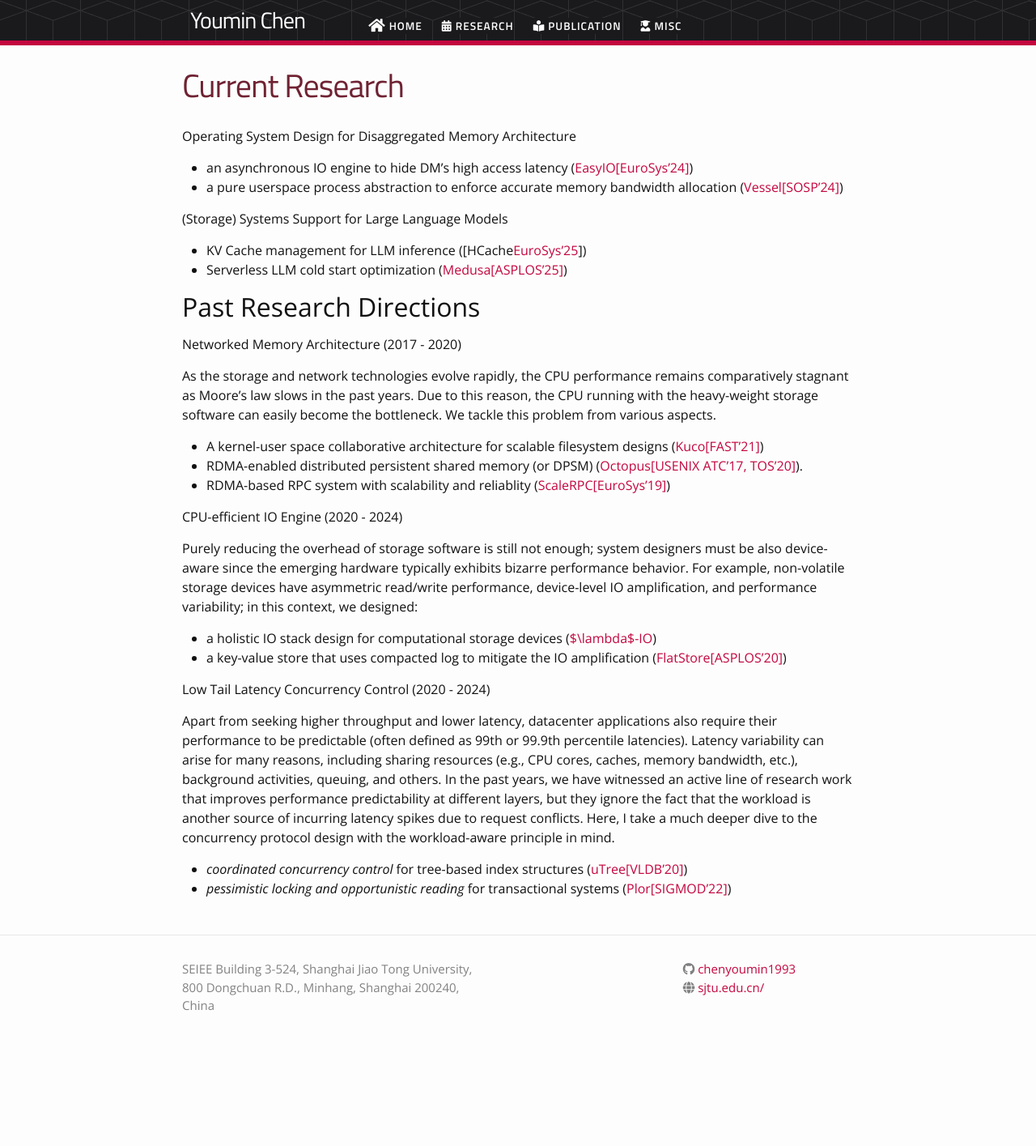
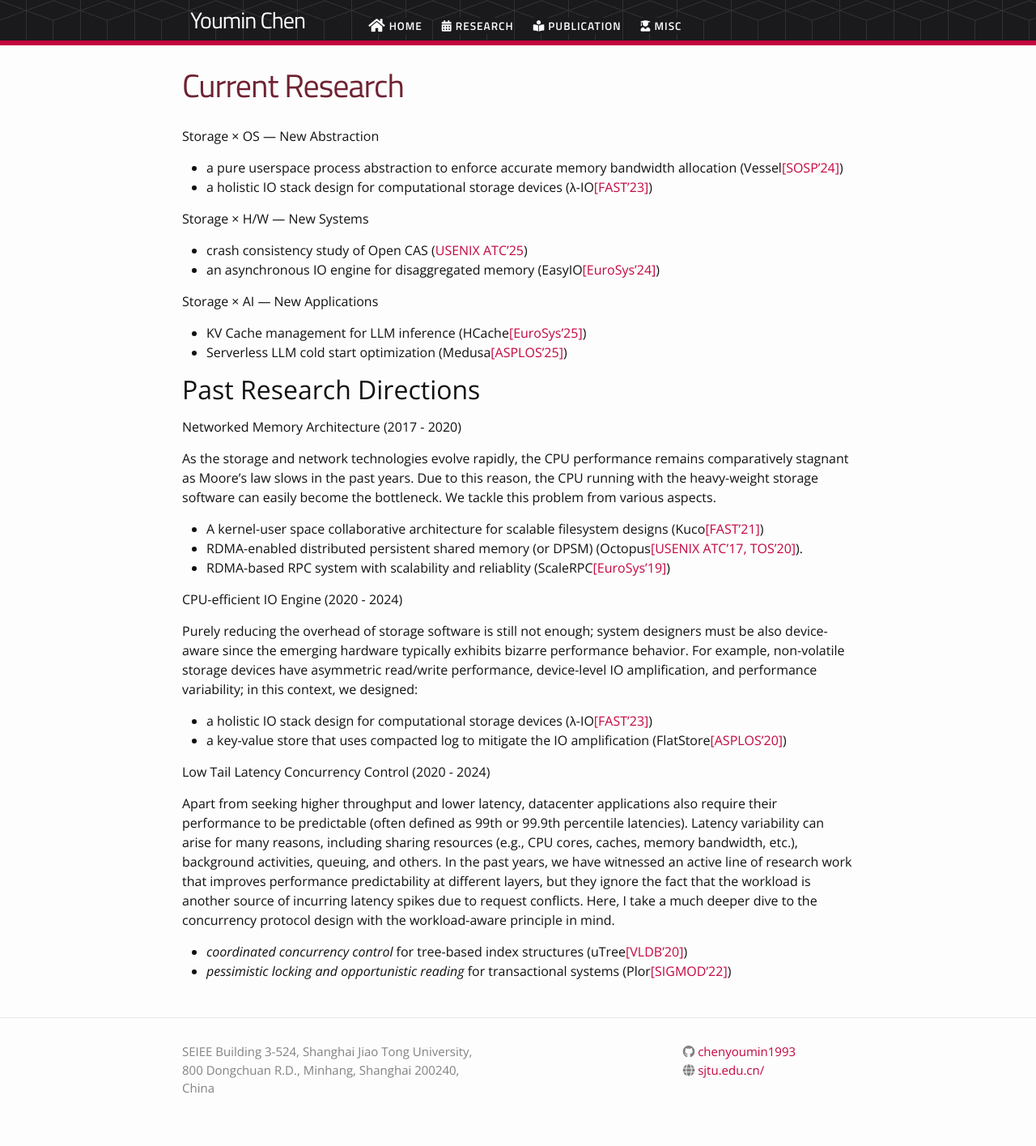
Before and after one commit to chenyoumin1993/chenyoumin1993.github.io, a Jekyll site: the page built from research.md, in a window 1280 px wide. Shown: the whole page at 81% size. Built offline with Jekyll 4.4.1, drawn with Linux system fonts in a browser that asks for light colours; nearby versions of some CDN libraries; before the commit the page ends 1313 px from its top, so only the background shows below that.

Commit message:
update research

```diff
--- a/_data/pub.yml
+++ b/_data/pub.yml
@@ -6,7 +6,7 @@
   pubname: The 2025 USENIX Annual Technical Conference
   pubnamebrief: USENIX ATC'25
   year: 2025
-  link: https://www.usenix.org/conference/atc25
+  link: https://www.usenix.org/conference/atc25/presentation/duan-shaohua
   type: conference
   highlight: 1
 
@@ -20,7 +20,7 @@
   pubname: the 30th ACM International Conference on Architectural Support for Programming Languages and Operating Systems
   pubnamebrief: ASPLOS'25
   year: 2025
-  link: https://www.asplos-conference.org/asplos2025/
+  link: /papers/asplos25-medusa.pdf
   type: conference
   highlight: 1
 
--- a/research.md
+++ b/research.md
@@ -18,15 +18,20 @@ essential for achieving optimal device bandwidth utilization, minimal CPU overhe
 </div> -->
 
 
-**Operating System Design for Disaggregated Memory Architecture**
+**Storage &times; OS** --- New Abstraction
 
-- an asynchronous IO engine to hide DM's high access latency ([EasyIO[EuroSys'24]](/papers/eurosys24-easyio.pdf))
-- a pure userspace process abstraction to enforce accurate memory bandwidth allocation ([Vessel[SOSP'24]](/papers/sosp24-vessel.pdf))
+- a pure userspace process abstraction to enforce accurate memory bandwidth allocation (Vessel[[SOSP'24]](/papers/sosp24-vessel.pdf))
+- a holistic IO stack design for computational storage devices (&lambda;-IO[[FAST'23]](/papers/fast23-yang-zhe.pdf))
 
-**(Storage) Systems Support for Large Language Models**
+**Storage &times; H/W** --- New Systems
 
-- KV Cache management for LLM inference ([HCache[EuroSys'25](/papers/eurosys25-hcache.pdf)])
-- Serverless LLM cold start optimization ([Medusa[ASPLOS'25]]())
+- crash consistency study of Open CAS ([USENIX ATC'25](https://www.usenix.org/conference/atc25/presentation/duan-shaohua))
+- an asynchronous IO engine for disaggregated memory (EasyIO[[EuroSys'24]](/papers/eurosys24-easyio.pdf))
+
+**Storage &times; AI** --- New Applications
+
+- KV Cache management for LLM inference (HCache[[EuroSys'25]](/papers/eurosys25-hcache.pdf))
+- Serverless LLM cold start optimization (Medusa[[ASPLOS'25]](/papers/asplos25-medusa.pdf))
 
 
 ## Past Research Directions
@@ -37,17 +42,17 @@ As the storage and network technologies evolve rapidly, the CPU performance rema
 stagnant as Moore's law slows in the past years. Due to this reason, the CPU running with the
 heavy-weight storage software can easily become the bottleneck. We tackle this problem from various aspects.
 
-- A kernel-user space collaborative architecture for scalable filesystem designs ([Kuco[FAST'21]](/papers/fast21-kucofs.pdf))
-- RDMA-enabled distributed persistent shared memory (or DPSM) ([Octopus[USENIX ATC'17, TOS'20]](/papers/atc17-octopus.pdf)).
-- RDMA-based RPC system with scalability and reliablity ([ScaleRPC[EuroSys'19]](/papers/eurosys19-scalerpc.pdf))
+- A kernel-user space collaborative architecture for scalable filesystem designs (Kuco[[FAST'21]](/papers/fast21-kucofs.pdf))
+- RDMA-enabled distributed persistent shared memory (or DPSM) (Octopus[[USENIX ATC'17, TOS'20]](/papers/atc17-octopus.pdf)).
+- RDMA-based RPC system with scalability and reliablity (ScaleRPC[[EuroSys'19]](/papers/eurosys19-scalerpc.pdf))
 
 **CPU-efficient IO Engine** (2020 - 2024)
 
 Purely reducing the overhead of storage software is still not enough; system designers must be
 also device-aware since the emerging hardware typically exhibits bizarre performance behavior. For example,
 non-volatile storage devices have asymmetric read/write performance, device-level IO amplification, and performance variability; in this context, we designed:
-- a holistic IO stack design for computational storage devices ([$\lambda$-IO](/papers/fast23-yang-zhe.pdf))
-- a key-value store that uses compacted log to mitigate the IO amplification ([FlatStore[ASPLOS'20]](/papers/asplos20-flatstore.pdf))
+- a holistic IO stack design for computational storage devices (&lambda;-IO[[FAST'23]](/papers/fast23-yang-zhe.pdf))
+- a key-value store that uses compacted log to mitigate the IO amplification (FlatStore[[ASPLOS'20]](/papers/asplos20-flatstore.pdf))
 
 **Low Tail Latency Concurrency Control** (2020 - 2024)
 
@@ -60,8 +65,8 @@ etc.), background activities, queuing, and others. In the past years, we have wi
 research work that improves performance predictability at different layers, but they ignore the fact that the
 workload is another source of incurring latency spikes due to request conflicts. Here, I take a much deeper dive
 to the concurrency protocol design with the workload-aware principle in mind.
-- *coordinated concurrency control* for tree-based index structures ([uTree[VLDB'20]](/papers/vldb20-utree.pdf))
-- *pessimistic locking and opportunistic reading* for transactional systems ([Plor[SIGMOD'22]](/papers/sigmod22plor.pdf))
+- *coordinated concurrency control* for tree-based index structures (uTree[[VLDB'20]](/papers/vldb20-utree.pdf))
+- *pessimistic locking and opportunistic reading* for transactional systems (Plor[[SIGMOD'22]](/papers/sigmod22plor.pdf))
 
 <!-- <div class="home" style="font-size: 0.9em;">
     <ul class="responsive-table" style="margin-left: 0">
```
Also changed, not shown: 1 other file.
